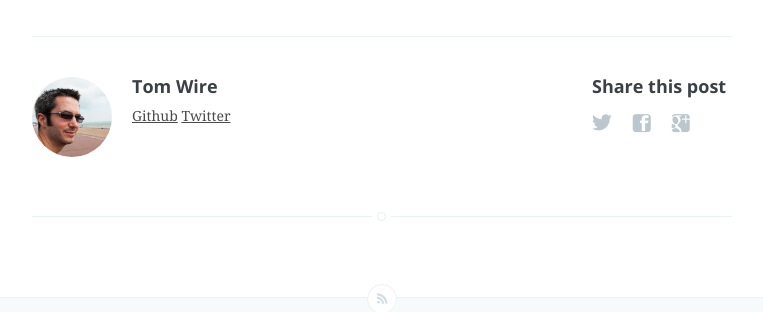
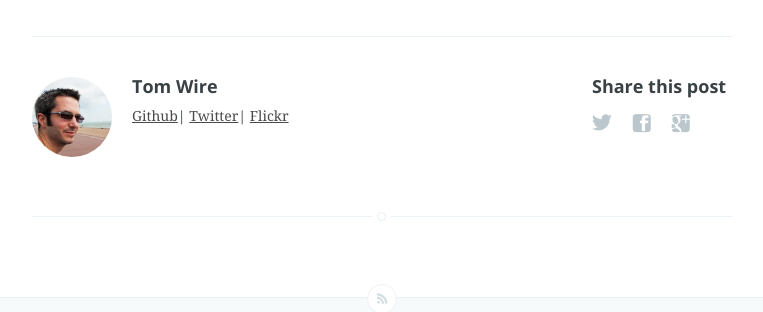
Before and after one commit to thesilverbadger/thesilverbadger.github.io, a Jekyll site: the page built from _posts/2013-10-30-cloud-deployment-shenanigans.markdown, in a window 1280 px wide. Shown: the part 1002-1314 px from the top of the page, without its empty margins (258-1021 px from the left). Built offline with Jekyll 4.4.1, drawn with Linux system fonts in a browser that asks for light colours; Markdown is read by kramdown in place of the engine named in the settings.

Commit message:
add flickr link. add link separators

```diff
--- a/_layouts/post.html
+++ b/_layouts/post.html
@@ -54,8 +54,9 @@ archive: false
                     	<h4> {{ site.author }} </h4>
                     	<!-- Author Bio -->
                     	<p>
-                    		<a href='https://github.com/thesilverbadger'>Github</a>
-                    		<a href='https://twitter.com/TheSilverBadger'>Twitter</a>
+                    		<a href='https://github.com/thesilverbadger'>Github</a>|
+                    		<a href='https://twitter.com/TheSilverBadger'>Twitter</a>|
+							<a href='http://www.flickr.com/photos/tomwire/'>Flickr</a>
                     	</p>
                     </article>
                 </section>
```
